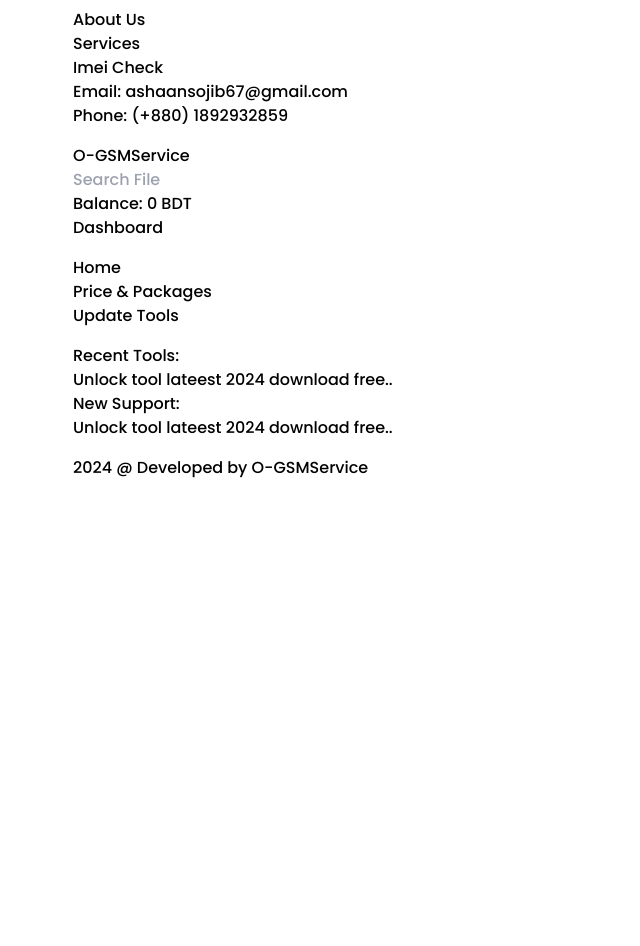
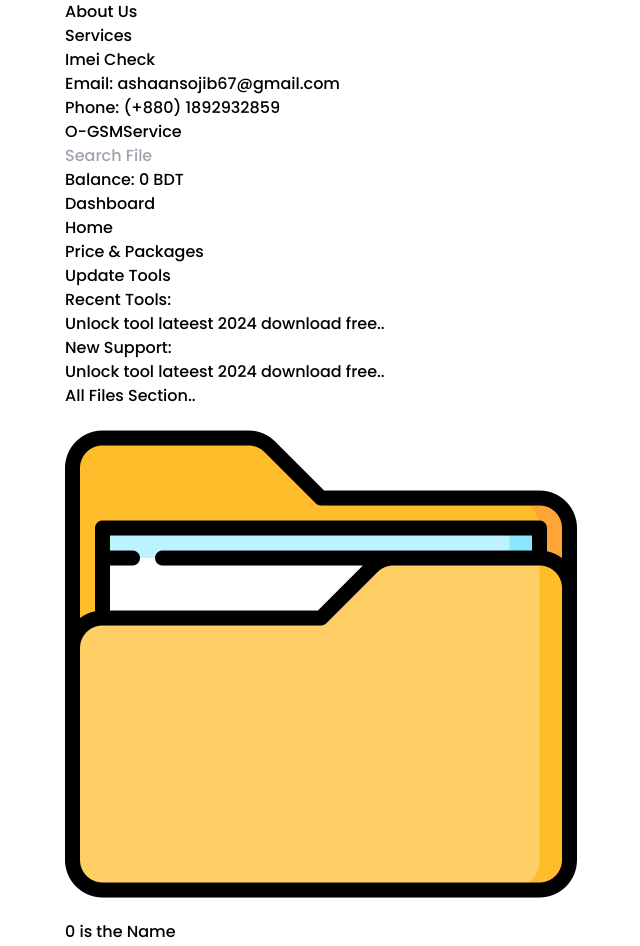
Before and after one commit to ashaansojib/paid-gsm-service, a React (Vite) app: page / in a window 1280 px wide. Shown: the top 946 px of the page, without its empty margins (63-703 px from the left). Before the commit the page ends 800 px from the top, so only its background shows below. Built offline with nearby package versions, Linux system fonts and the light colour scheme.

Commit message:
add files section

```diff
--- a/src/index.css
+++ b/src/index.css
@@ -5,5 +5,5 @@
     font-family: 'Poppins', sans-serif;
 }
 .my-container{
-    @apply mx-auto max-w-screen-lg p-2
+    @apply mx-auto max-w-screen-lg
 }
--- a/src/pages/home/files/Files.jsx
+++ b/src/pages/home/files/Files.jsx
@@ -1,18 +1,23 @@
-import React, { useEffect, useState } from 'react';
-import { useAsyncValue } from 'react-router-dom';
+import React, { useEffect, useState } from "react";
+import FilesCategory from "./FilesCategory";
 
 const Files = () => {
-    const [file, getFile] = useState([]);
-    useEffect(()=>{
-        fetch('/Files.json')
-        .then(res => res.json())
-        .then(data => console.log(data))
-    },[])
-    return (
-        <div>
-
-        </div>
-    );
+  const [files, getFiles] = useState([]);
+  useEffect(() => {
+    fetch("/Files.json")
+      .then((res) => res.json())
+      .then((data) => getFiles(data));
+  }, []);
+  return (
+    <div className="my-container bg-slate-200 my-3">
+      <h2 className="text-white p-3 font-semibold bg-blue-500">All Files Section..</h2>
+      <div className="grid grid-cols-4 justify-between items-center gap-2 my-2 p-2">
+        {files.map((singleFile) => (
+          <FilesCategory key={singleFile._id} singleFile={singleFile} />
+        ))}
+      </div>
+    </div>
+  );
 };
 
 export default Files;
--- a/src/pages/home/files/FilesCategory.jsx
+++ b/src/pages/home/files/FilesCategory.jsx
@@ -1,11 +1,25 @@
-import React from 'react';
+import React from "react";
+import { Link } from "react-router-dom";
 
-const FilesCategory = () => {
-    return (
-        <div>
-
-        </div>
-    );
+const FilesCategory = ({ singleFile }) => {
+  const { name } = singleFile;
+  return (
+    <div className="flex gap-2 bg-white my-2">
+      <div className="w-[90px]">
+        <Link to="/file">
+          <img src="/files.png" alt="" />
+        </Link>
+      </div>
+      <div>
+        <Link to="/file">
+          <h2 className="text-xl font-semibold">{name} is the Name</h2>
+        </Link>
+        <p className="italic text-slate-600 text-sm">
+          All Brands are available
+        </p>
+      </div>
+    </div>
+  );
 };
 
 export default FilesCategory;
--- a/src/shared/Header.jsx
+++ b/src/shared/Header.jsx
@@ -9,7 +9,7 @@
     return (
         <div>
             {/* top header content */}
-            <div className='my-container border-b flex justify-between'>
+            <div className='my-container border-b flex justify-between py-3 px-2'>
                 <TopNav />
                 <div className='flex gap-2'>
                     <p>Email: ashaansojib67@gmail.com</p>
@@ -17,7 +17,7 @@
                 </div>
             </div>
             {/* main header area */}
-            <div className='my-container h-[100px] grid grid-cols-4 gap-3 justify-between items-center'>
+            <div className='my-container h-[100px] grid grid-cols-4 px-2 gap-3 justify-between items-center'>
                 {/* logo area */}
                 <div className="">
                     <h2 className='text-xl font-semibold'><Link to="/">O-GSMService</Link></h2>
--- a/src/shared/Marquee.jsx
+++ b/src/shared/Marquee.jsx
@@ -2,7 +2,7 @@
 
 const Marquee = () => {
     return (
-        <div className='my-container bg-slate-300 rounded-md'>
+        <div className='my-container bg-slate-300 rounded-md px-2 py-4'>
             <div className='flex gap-2 items-center pb-2'>
                 <button className='px-2 rounded-lg py-1 bg-slate-200 font-medium italic'>Recent Tools: </button>
                 <h3>Unlock tool lateest 2024 download free..</h3>
```
